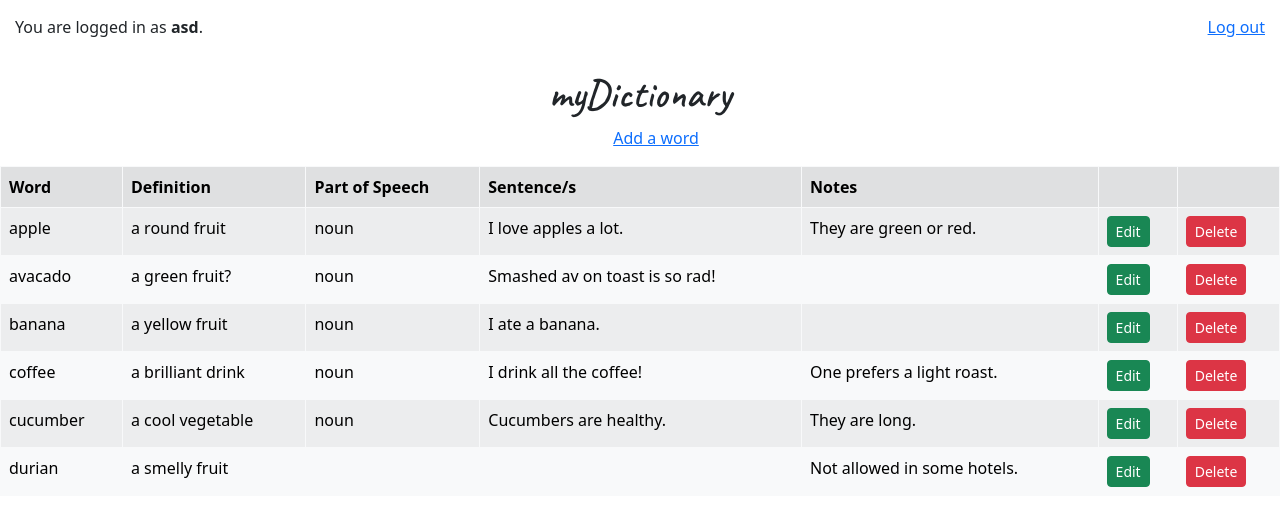
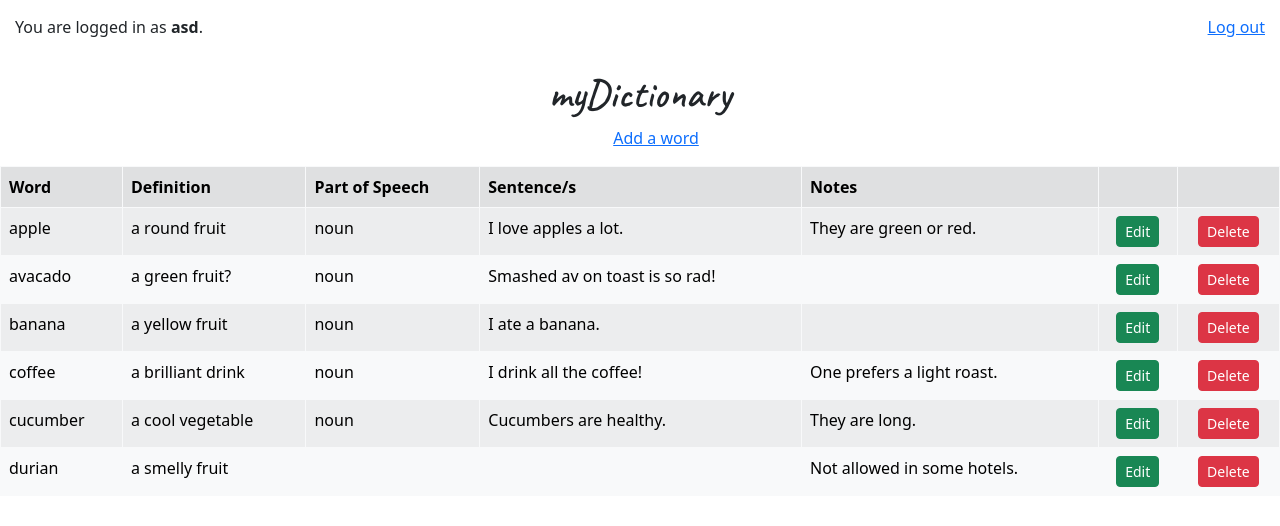
Before and after one commit to charlieBdev/myDictionary, a Flask app: page / in a window 1280 px wide. Shown: the top 526 px of the page. Run offline with Flask 3, Linux system fonts and the light colour scheme; a user stored in the database is signed in; some libraries are stand-ins or nearby versions.

Commit message:
Center edit/delete buttons

```diff
--- a/templates/index.html
+++ b/templates/index.html
@@ -47,13 +47,13 @@
                         <td>{{ word['partOfSpeech'] }}</td>
                         <td>{{ word['sentence'] }}</td>
                         <td>{{ word['notes'] }}</td>
-                        <td>
+                        <td class="text-center">
                             <form action="/edit" method="post">
                                 <input name="wordID" type="hidden" value="{{ word['id'] }}">
                                 <input class="btn btn-success btn-sm" type="submit" value="Edit">
                             </form>
                         </td>
-                        <td>
+                        <td class="text-center">
                             <form action="/delete" method="post">
                                 <input name="wordID" type="hidden" value="{{ word['id'] }}">
                                 <input class="btn btn-danger btn-sm" type="submit" value="Delete">
```
